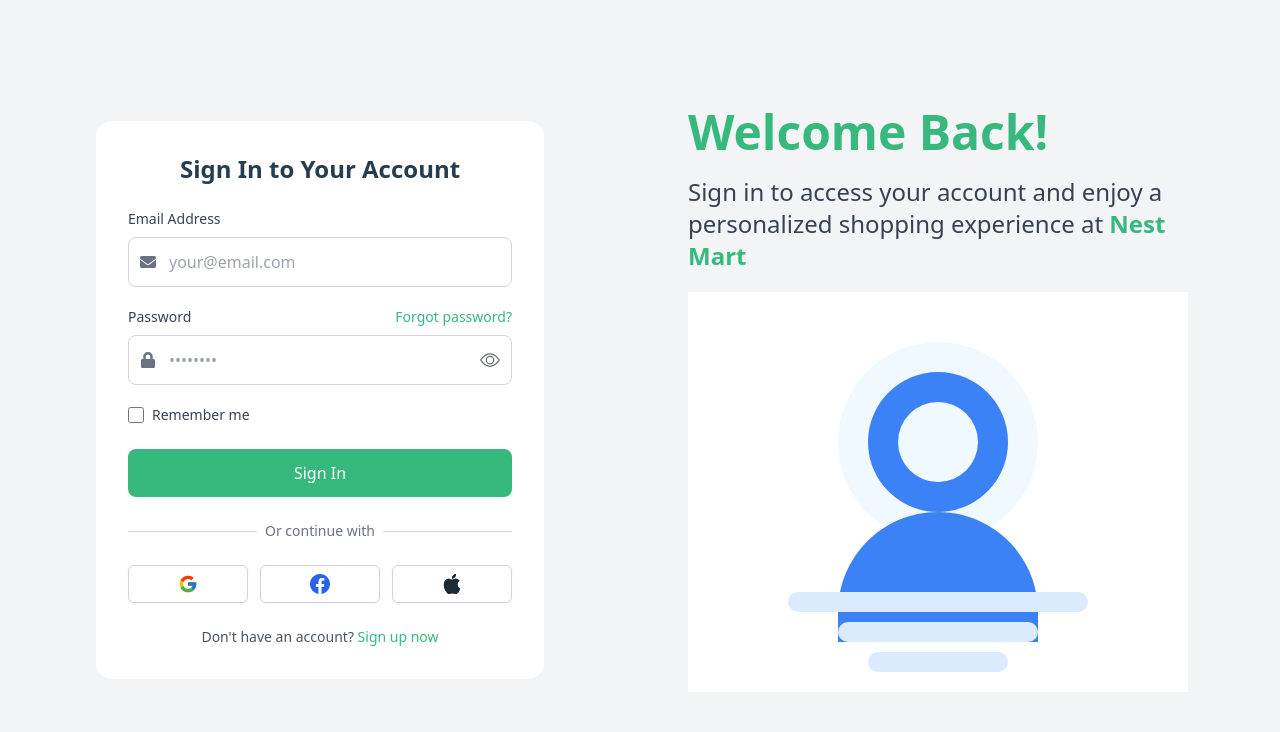
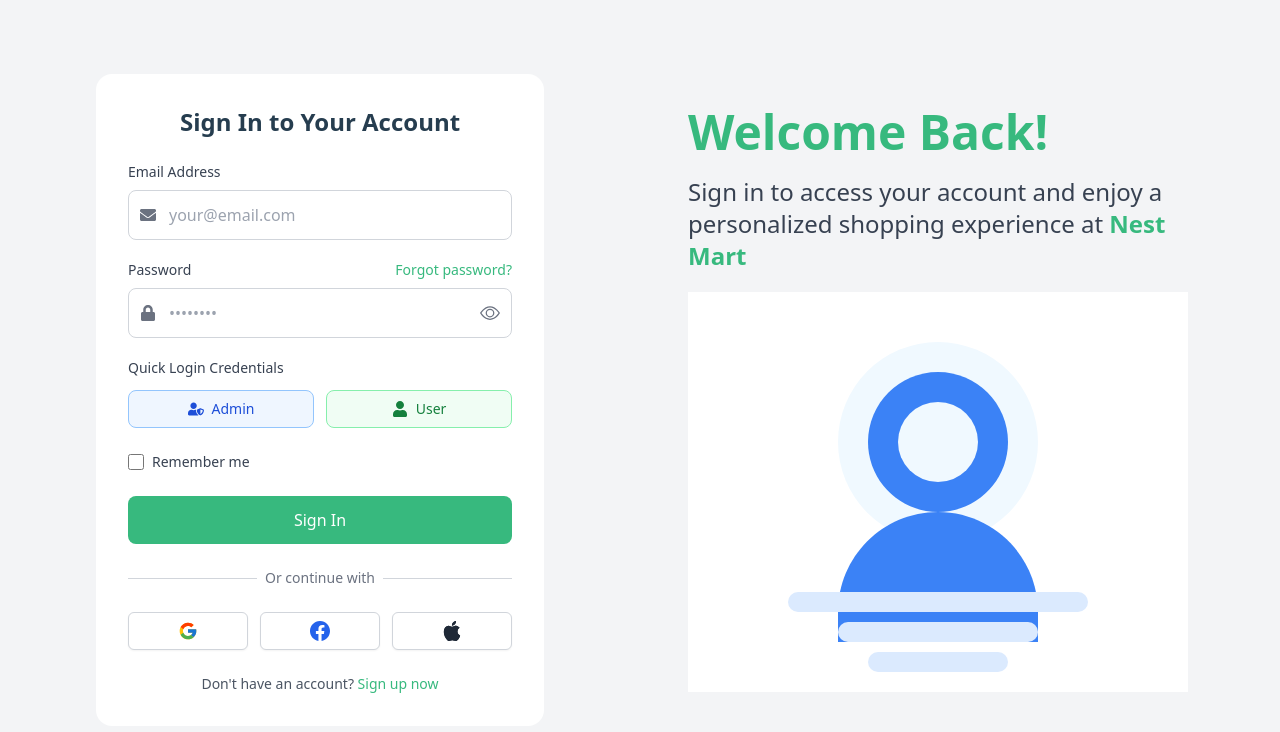
Before and after one commit to Siyammahdi/nest-mart, a Next.js app: page /auth/login in a window 1280 px wide. Shown: the top 732 px of the page. Built offline with nearby package versions, Linux system fonts and the light colour scheme.

Commit message:
login credentials added

```diff
--- a/next.config.js
+++ /dev/null
@@ -1,17 +0,0 @@
-/** @type {import('next').NextConfig} */
-const nextConfig = {
-  typescript: {
-    // !! WARN !!
-    // Dangerously allow production builds to successfully complete even if
-    // your project has type errors.
-    // !! WARN !!
-    ignoreBuildErrors: true,
-  },
-  eslint: {
-    // Warning: This allows production builds to successfully complete even if
-    // your project has ESLint errors.
-    ignoreDuringBuilds: true,
-  },
-};
-
-module.exports = nextConfig;
--- a/next.config.ts
+++ b/next.config.ts
@@ -1,6 +1,18 @@
 import type { NextConfig } from "next";
 
 const nextConfig: NextConfig = {
+  typescript: {
+    // !! WARN !!
+    // Dangerously allow production builds to successfully complete even if
+    // your project has type errors.
+    // !! WARN !!
+    ignoreBuildErrors: true,
+  },
+  eslint: {
+    // Warning: This allows production builds to successfully complete even if
+    // your project has ESLint errors.
+    ignoreDuringBuilds: true,
+  },
   images: {
     remotePatterns: [
       {
--- a/src/app/auth/login/LoginForm.tsx
+++ b/src/app/auth/login/LoginForm.tsx
@@ -3,7 +3,7 @@
 import { useState, FormEvent } from 'react';
 import { BsEye, BsFacebook, BsApple } from 'react-icons/bs';
 import { IoEyeOff } from 'react-icons/io5';
-import { FaLock, FaEnvelope } from 'react-icons/fa';
+import { FaLock, FaEnvelope, FaUser, FaUserShield } from 'react-icons/fa';
 import api from '@/api/api'; // Import the API service
 import { useRouter } from 'next/navigation'; // For Next.js navigation
 import Link from 'next/link';
@@ -19,6 +19,24 @@
   const [isLoading, setIsLoading] = useState<boolean>(false);
   const [messageType, setMessageType] = useState<'success' | 'error' | ''>('');
   const router = useRouter(); // For navigation
+
+  // Credential presets
+  const credentials = {
+    admin: {
+      email: 'admin@example.com',
+      password: 'Admin123'
+    },
+    user: {
+      email: 'user@example.com',
+      password: 'User123'
+    }
+  };
+
+  const fillCredentials = (type: 'admin' | 'user') => {
+    setEmail(credentials[type].email);
+    setPassword(credentials[type].password);
+
+  };
 
   const handleSubmit = async (e: FormEvent) => {
     e.preventDefault();
@@ -141,6 +159,29 @@
               </div>
             </div>
 
+            {/* Credential Buttons */}
+            <div className="mb-6">
+              <label className="block text-gray-700 text-sm font-medium mb-3">Quick Login Credentials</label>
+              <div className="grid grid-cols-2 gap-3">
+                <button
+                  type="button"
+                  onClick={() => fillCredentials('admin')}
+                  className="flex items-center justify-center gap-2 py-2 px-4 border border-blue-300 rounded-lg bg-blue-50 text-blue-700 hover:bg-blue-100 transition-colors text-sm font-medium"
+                >
+                  <FaUserShield className="h-4 w-4" />
+                  Admin
+                </button>
+                <button
+                  type="button"
+                  onClick={() => fillCredentials('user')}
+                  className="flex items-center justify-center gap-2 py-2 px-4 border border-green-300 rounded-lg bg-green-50 text-green-700 hover:bg-green-100 transition-colors text-sm font-medium"
+                >
+                  <FaUser className="h-4 w-4" />
+                  User
+                </button>
+              </div>
+            </div>
+
             <div className="flex items-center justify-between mb-6">
               <div className="flex items-center">
                 <input
```
Also changed, not shown: package.json (+18 -27 lines), 2 other files (tests, documents, lock files or other folders).
